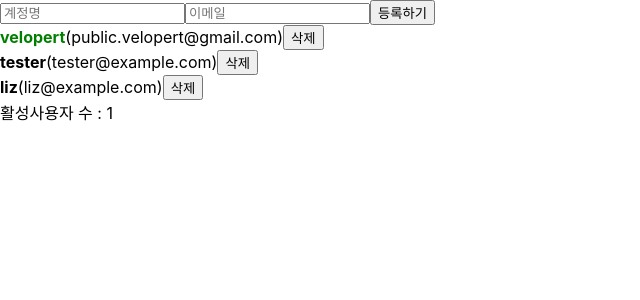
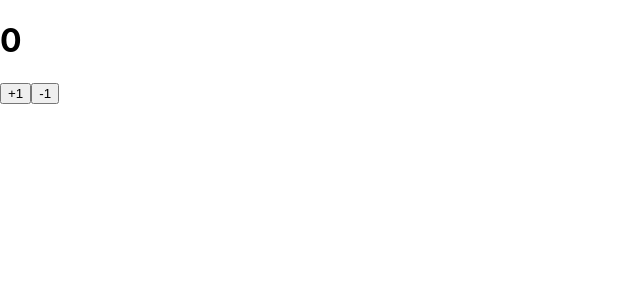
Before and after one commit to Boeun05/ReactStudy, a React (Create React App) app in the folder velopert/input/: page / in a window 1280 px wide. Shown: the top 300 px of the page, without its empty margins (0-640 px from the left). Built offline with nearby package versions, Linux system fonts and the light colour scheme.

Commit message:
useReducer

```diff
--- a/velopert/input/src/App.js
+++ b/velopert/input/src/App.js
@@ -1,103 +1,35 @@
-import React, { useRef, useState, useMemo, useCallback } from 'react';
-import UserList from './UserList';
-import CreateUser from './CreateUser';
+import React, { useState, useReducer} from 'react';
 
-function countActiveUsers(users) {
-  console.log('활성 사용자 수를 세는중...');
-  return users.filter((user) => user.active).length;
+function reducer(state, action){
+  switch(action.type){
+    case 'INCREMENT':
+      return state +1
+    case 'DECREMENT':
+      return state -1
+    default:
+      return state
+  }
 }
 
-function App() {
-  const [inputs, setInputs] = useState({
-    username: '',
-    email: '',
-  });
-  const { username, email } = inputs;
-  const onChange = useCallback(
-    (e) => {
-      const { name, value } = e.target;
-      setInputs(inputs => ({
-        ...inputs,
-        [name]: value,
-      }))
-    },[]);
-  const [users, setUsers] = useState([
-    {
-      id: 1,
-      username: 'velopert',
-      email: 'public.velopert@gmail.com',
-      active: true,
-    },
-    {
-      id: 2,
-      username: 'tester',
-      email: 'tester@example.com',
-      active: false,
-    },
-    {
-      id: 3,
-      username: 'liz',
-      email: 'liz@example.com',
-      active: false,
-    },
-  ]);
+function Counter() {
+  //const [state, dispatch] = useReducer(reducer, initialState);
+  const [number, dispatch] = useReducer(reducer, 0)
 
-  const nextId = useRef(4);
-  const onCreate = useCallback(() => {
-    console.log('onCreate')
-    const user = {
-      id: nextId.current,
-      username,
-      email,
-    };
-    setUsers(users => users.concat(user));
+  const onIncrese = () => {
+    dispatch({type: 'INCREMENT'})
+  }
 
-    setInputs({
-      username: '',
-      email: '',
-    });
-    nextId.current += 1;
-  }, [username, email]);
+  const onDecrease = () => {
+    dispatch({type: 'DECREMENT'})
+  }
 
-  const onRemove = useCallback(
-    (id) => {
-      // user.id 가 파라미터로 일치하지 않는 원소만 추출해서 새로운 배열을 만듬
-      // = user.id 가 id 인 것을 제거함
-      setUsers(users => users.filter((user) => user.id !== id));
-      console.log('onRemove')
-    },
-    [],
-  );
-  const onToggle = useCallback(
-    (id) => {
-      setUsers(
-        users =>
-        users.map((user) =>
-          user.id === id ? { ...user, active: !user.active } : user,
-        ),
-      );
-    },
-    [],
-  );
-  /*use memo는 특정 결과값을 재사용 할 때 사용
-  useMemo 의 첫번째 파라미터에는 어떻게 연산할지 정의하는 함수를 넣어주면 되고
-  두번째 파라미터에는 deps 배열을 넣어주면 되는데,
-   이 배열 안에 넣은 내용이 바뀌면,
-   우리가 등록한 함수를 호출해서 값을 연산해주고,
-   만약에 내용이 바뀌지 않았다면 이전에 연산한 값을 재사용하게 됩니다.*/
-  const count = useMemo(() => countActiveUsers(users), [users]);
   return (
-    <>
-      <CreateUser
-        username={username}
-        email={email}
-        onChange={onChange}
-        onCreate={onCreate}
-      />
-      <UserList users={users} onRemove={onRemove} onToggle={onToggle} />
-      <div>활성사용자 수 : {count}</div>
-    </>
-  );
+    <div>
+      <h1>{number}</h1>
+      <button onClick = {onIncrese}>+1</button>
+      <button onClick = {onDecrease}>-1</button>
+    </div>
+  )
 }
 
-export default App;
+export default Counter;
```
